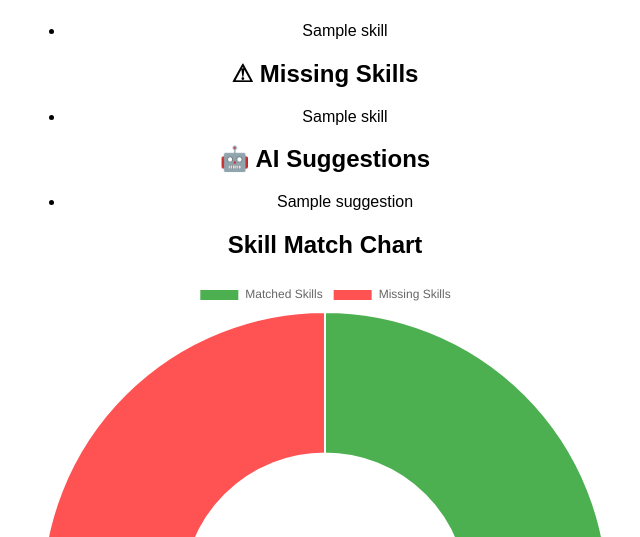
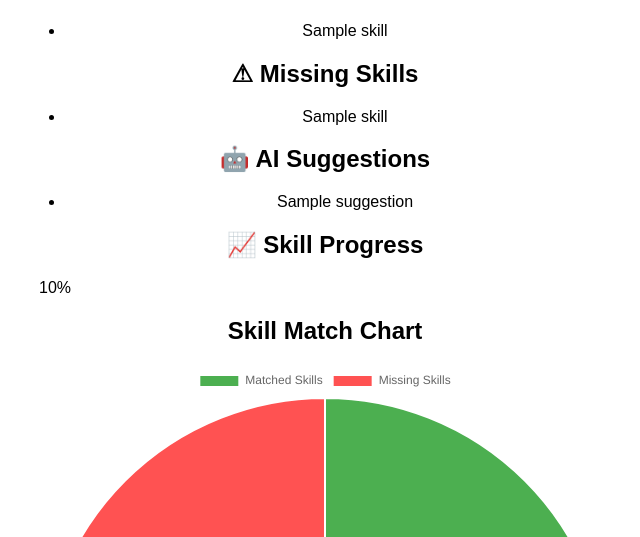
Before and after one commit to sdeepaknetha/ai-resume-analyzer, a Flask app: template templates/result.html in a window 1280 px wide. Shown: the part 723-1260 px from the top of the page, without its empty margins (315-955 px from the left). Run offline with Flask 3, Linux system fonts and the light colour scheme; the template is opened without the code that fills it: most values are stand-ins (such as "Sample title", 1, 10 or a date in 2020).

Commit message:
Update result.html

```diff
--- a/templates/result.html
+++ b/templates/result.html
@@ -17,7 +17,6 @@
 
 <h1>🧠 AI Resume Analysis</h1>
 
-<!-- ADD DARK MODE BUTTON HERE -->
 <button onclick="toggleDarkMode()">🌙 Toggle Dark Mode</button>
 
 <h2>Best Matched Role</h2>
@@ -39,42 +38,40 @@
 <h2>🔥 Other Career Matches</h2>
 
 <ul>
-
 {% for r in top_roles[1:] %}
 <li>{{ r[0] }} — {{ r[1] }}%</li>
 {% endfor %}
-
 </ul>
 
 <h2>Matched Skills</h2>
 
 <ul>
-
 {% for skill in matched %}
 <li>{{ skill }}</li>
 {% endfor %}
-
 </ul>
 
 <h2>⚠ Missing Skills</h2>
 
 <ul>
-
 {% for skill in missing %}
 <li>{{ skill }}</li>
 {% endfor %}
-
 </ul>
 
 <h2>🤖 AI Suggestions</h2>
 
 <ul>
-
 {% for s in suggestions %}
 <li>{{ s }}</li>
 {% endfor %}
+</ul>
 
-</ul>
+<h2>📈 Skill Progress</h2>
+
+<div class="progress">
+<div class="progress-bar" style="width: {{ score }}%">{{ score }}%</div>
+</div>
 
 <h2>Skill Match Chart</h2>
 
@@ -83,6 +80,14 @@
 <br><br>
 
 <a href="/">Analyze Another Resume</a>
+
+<br><br>
+
+<a href="/download">
+<button class="download-btn">
+Download AI Report (PDF)
+</button>
+</a>
 
 </div>
 
@@ -96,30 +101,24 @@ new Chart(document.getElementById("chart"),{
 type:"doughnut",
 
 data:{
-
 labels:["Matched Skills","Missing Skills"],
 
 datasets:[{
+data:[matched,missing],
+backgroundColor:["#4CAF50","#FF5252"]
+}]
+},
 
-data:[matched,missing],
-
-backgroundColor:["#4CAF50","#FF5252"]
-
-}]
-
+options:{
+animation:{
+animateScale:true
+}
 }
 
 })
 
 </script>
 
-<a href="/download">
-<button class="download-btn">
-Download AI Report (PDF)
-</button>
-</a>
-
-<!-- ADD THIS BEFORE BODY CLOSE -->
 <script src="/static/script.js"></script>
 
 </body>
```
